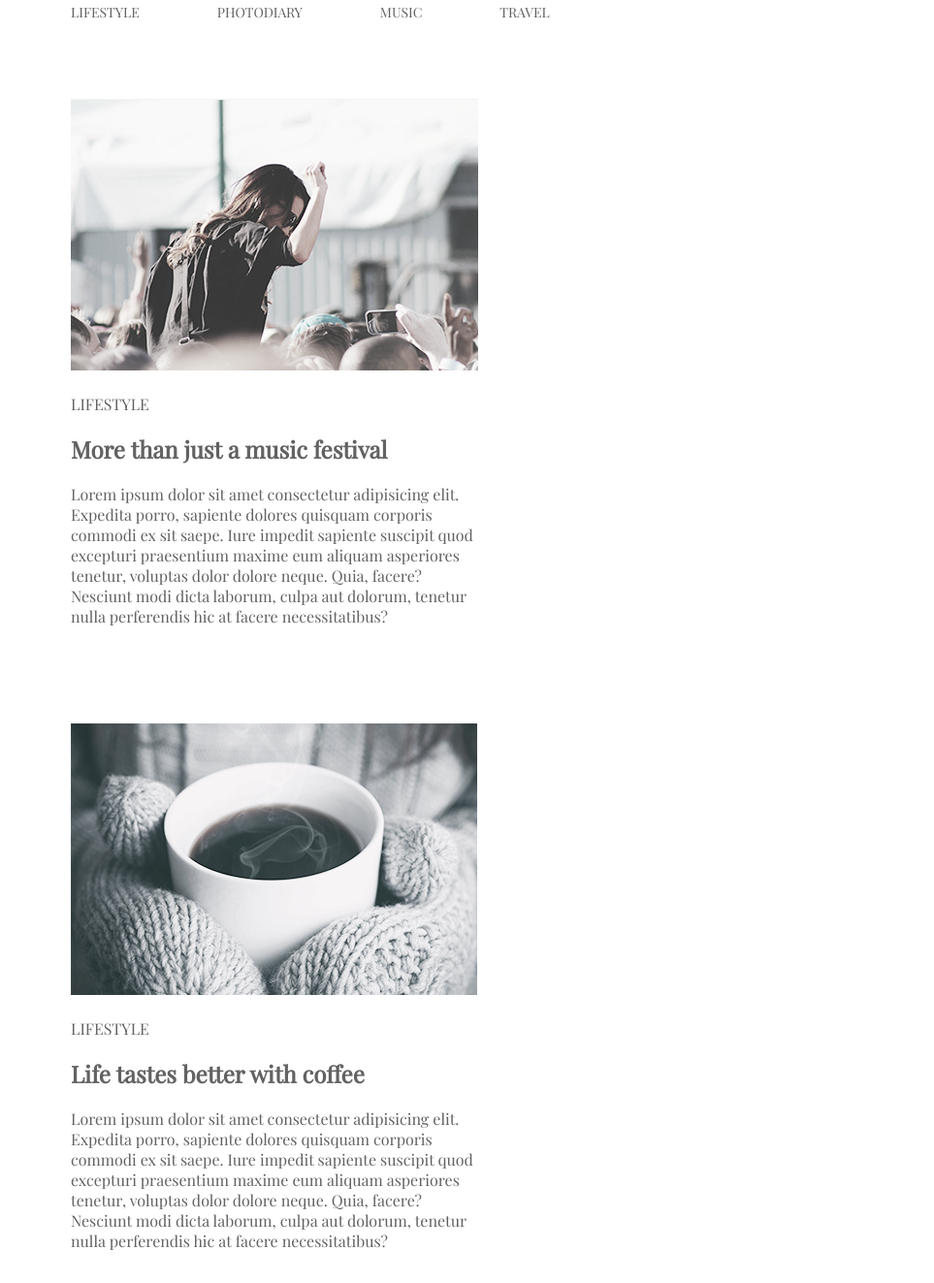
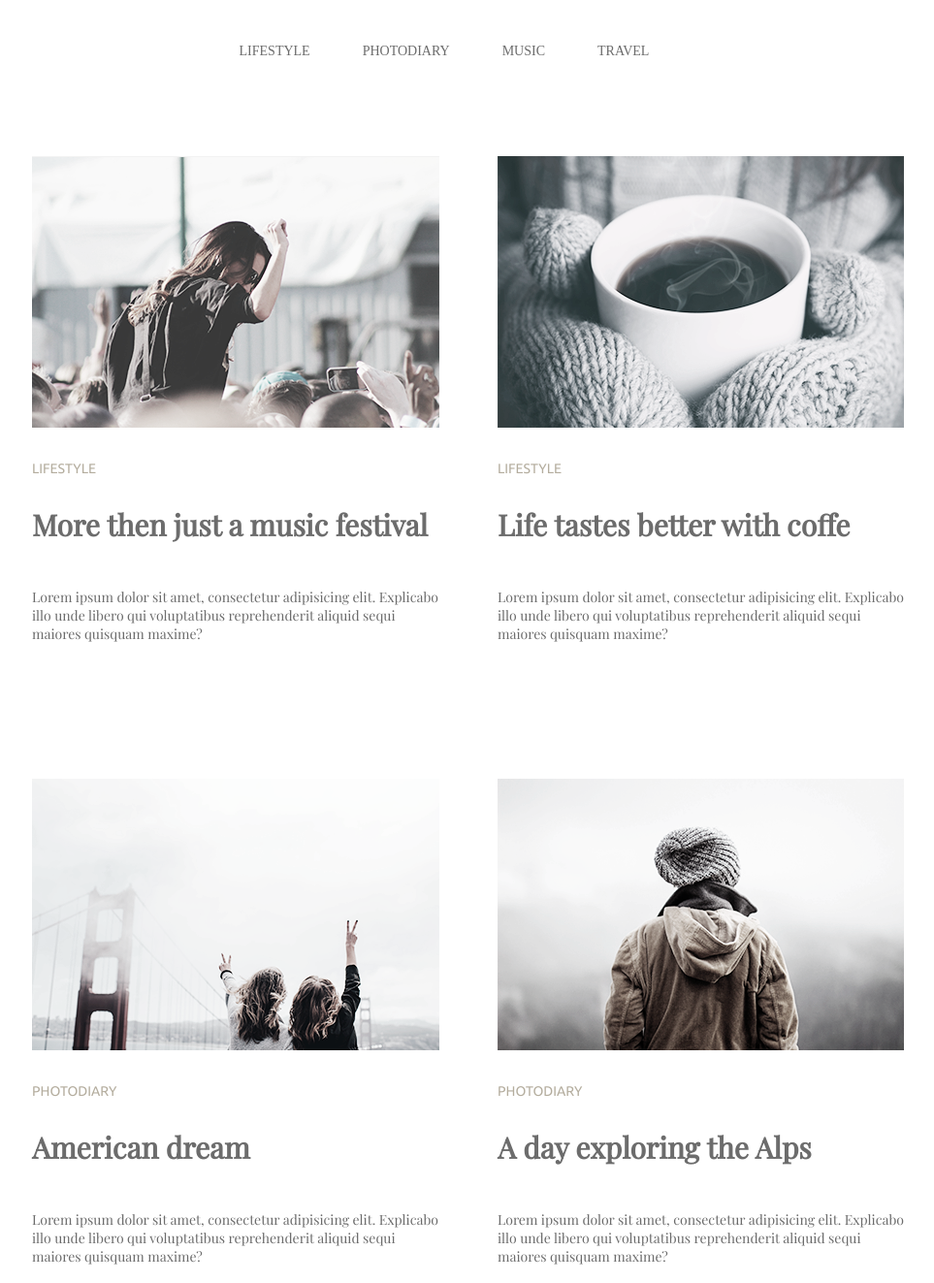
Before and after one commit to YakimovAlexander/goit-fe-course, a plain HTML site: page hw-03/index.html in a window 1280 px wide. Shown: the part 37-1360 px from the top of the page at 97% size, without its empty margins (157-1120 px from the left). Drawn offline with nearby package versions, Linux system fonts and the light colour scheme.

Commit message:
rewrite hw3

```diff
--- a/hw-03/css/style.css
+++ b/hw-03/css/style.css
@@ -1,100 +1,82 @@
 * {
+  box-sizing: border-box;
+  padding: 0;
   margin: 0;
-    padding: 0;
-    box-sizing: border-box;
-    color: rgba(98, 98, 98, 255);
 }
 body {
-    font-family: "Playfair Display", serif;
+  color: #6c6c6c;
+  padding-top: 80px;
+  padding-bottom: 70px;
 }
-
-  /* EDIT#1 */
-
-  /* ul {
-    width: max-content;
-    margin: auto;
-  } */
-
-  /*EDIT#2*/
-  .container {
+.navigation {
+  text-align: center;
+  margin-bottom: 100px;
+}
+ul li {
+  display: inline-block;
+}
+a {
+  text-decoration: none;
+  text-transform: uppercase;
+  margin-right: 50px;
+  color: #6c6c6c;
+  font-size: 14px;
+}
+a:hover {
+  color: #03a9f4;
+}
+.col1 {
+  display: inline-block;
+  width: 420px;
+  margin-right: 56px;
+}
+.col2 {
+  display: inline-block;
+  width: 420px;
+}
+.imgText {
+  color: #b4ad9e;
+  margin-bottom: 30px;
+  text-transform: uppercase;
+  font-family: 'Ubuntu', sans-serif;
+  font-size: 14px;
+}
+img {
+  margin-bottom: 30px;
+}
+section {
   width: 900px;
   margin: 0 auto;
 }
-  /* Edit#4 */
-  .menu {
-    font-size: 0;
-
+h2 {
+  margin-bottom: 45px;
+  font-size: 30px;
 }
-/* Edit#4 */
-  .link {
-    font-size: 14px;
-    display: block;
+section {
+  margin-bottom: 140px;
 }
-/* Edit#5 */
-  .folder {
-    margin-right: 0 auto;
+.row3 {
+  margin-bottom: 50px;
 }
-  /* Edit#5 */
-  .menu li:not(:last-child) {
-    margin-right: 0 auto;
+footer{
+  text-align: center;
 }
-
-
-  li {
-    display: inline-block;
-    margin: 40px;
-
-
-    text-transform: uppercase;
+button {
+  width: 160px;
+  height: 60px;
+  border: 1px solid #6c6c6c;;
+  background-color: white;
+  color: #6c6c6c;
+  font-size: 20px;
 }
-  a {
-    text-decoration: none;
+button:hover {
+  cursor: pointer;
+  color: #03a9f4;
+  border: 1px solid #03a9f4;;
 }
-  a:hover {
-    color: blue;
-  }
-
-  .MainBox {
-    width: 1000px;
-    margin: auto;
-  }
-
-  /* Edit#7 */
-  .MainBox .box:nth-child(odd) {
-margin-right: 0 auto;
-  }
-
-  .upper {
-    text-transform: uppercase;
-  }
-
-
-  .box {
-    width: 420px;
-  }
-
-
-  article {
-    display: inline-block;
-    margin: 40px;
-  }
-  h2 {
-    margin-bottom: 20px;
+p, h2{
+  font-family: 'Playfair Display', serif;
 }
 p {
-    margin-bottom: 20px;
+  font-size: 14px;
 }
-  img {
-    margin-bottom: 20px;
-  }
-  /* .center {
-    text-align: center;
-  } */
-  button {
-    padding: 21px 34px;
-    font-size: 20px;
-    background-color: white;
-    font-family: "Playfair Display", serif;
-    border: 1px solid black;
-    /* margin-bottom: 20px; */
-  }
--- a/hw-03/index.html
+++ b/hw-03/index.html
@@ -1,130 +1,72 @@
 <!DOCTYPE html>
 <html lang="en">
 <head>
-    <meta charset="UTF-8" />
-    <meta name="viewport" content="width=device-width, initial-scale=1.0" />
-    <meta http-equiv="X-UA-Compatible" content="ie=edge" />
-    <title>HomeWork3</title>
-    <link
-      href="https://fonts.googleapis.com/css?family=Playfair+Display"
-      rel="stylesheet"
-    />
-    <link rel="stylesheet" href="./css/style.css" />
+    <meta charset="UTF-8">
+    <meta name="viewport" content="width=device-width, initial-scale=1.0">
+    <meta http-equiv="X-UA-Compatible" content="ie=edge">
+    <title>HW3</title>
+    <link href="https://fonts.googleapis.com/css?family=Playfair+Display" rel="stylesheet">
+    <link href="https://fonts.googleapis.com/css?family=Ubuntu" rel="stylesheet">
+    <link rel="stylesheet" href="css/style.css">
 
 </head>
 <body>
-    <!-- edit#2 -->
-    <div class="container">
     <header>
-      <nav>
-        <!-- edit#3 -->
-        <ul class="menu">
-          <li class="folder"><a href="#" class="link">lifestyle</a></li>
-          <li class="folder"><a href="#" class="link">photodiary</a></li>
-          <li class="folder"><a href="#" class="link">music</a></li>
-          <li class="folder"><a href="#" class="link">travel</a></li>
+        <nav class="navigation">
+            <ul>
+                <li><a href="#">lifestyle</a></li>
+                <li><a href="#">photodiary</a></li>
+                <li><a href="#">music</a></li>
+                <li><a href="#">travel</a></li>
             </ul>
         </nav>
     </header>
     <main>
-      <section class="MainBox">
-
-        <!-- edit#6 -->
-        <article class="box">
-          <img src="./img/MoreThanJustaMusicFestival.png" alt="MoreThanJustaMusicFestival" />
-          <p class="upper">Lifestyle</p>
-          <h2>More than just a music festival</h2>
-          <p>
-            Lorem ipsum dolor sit amet consectetur adipisicing elit. Expedita
-            porro, sapiente dolores quisquam corporis commodi ex sit saepe. Iure
-            impedit sapiente suscipit quod excepturi praesentium maxime eum
-            aliquam asperiores tenetur, voluptas dolor dolore neque. Quia,
-            facere? Nesciunt modi dicta laborum, culpa aut dolorum, tenetur
-            nulla perferendis hic at facere necessitatibus?
-          </p>
-        </article>
-
-        <!-- edit#6 -->
-        <article class="box">
-          <img src="./img/LifeTastesBetterWithCoffee.png" alt="LifeTastesBetterWithCoffee" />
-          <p class="upper">Lifestyle</p>
-          <h2>Life tastes better with coffee</h2>
-          <p>
-            Lorem ipsum dolor sit amet consectetur adipisicing elit. Expedita
-            porro, sapiente dolores quisquam corporis commodi ex sit saepe. Iure
-            impedit sapiente suscipit quod excepturi praesentium maxime eum
-            aliquam asperiores tenetur, voluptas dolor dolore neque. Quia,
-            facere? Nesciunt modi dicta laborum, culpa aut dolorum, tenetur
-            nulla perferendis hic at facere necessitatibus?
-          </p>
-        </article>
-
-        <!-- edit#6 -->
-        <article class="box">
-          <img src="./img/AmericanDream.png" alt="AmericanDream" />
-          <p class="upper">photodiary</p>
+        <section class="row1">
+            <div class="col1">
+                <img src="./img/MoreThanJustaMusicFestival.png" alt="lifestyle">
+                <P class="imgText">lifestyle</P>
+                <h2>More then just a music festival</h2>
+                <p>Lorem ipsum dolor sit amet, consectetur adipisicing elit. Explicabo illo unde libero qui voluptatibus reprehenderit aliquid sequi maiores quisquam maxime?</p>
+            </div>
+            <div class="col2">
+                <img src="./img/LifeTastesBetterWithCoffee.png" alt="lifestyle">
+                <p class="imgText">lifestyle</p>
+                <h2>Life tastes better with coffe</h2>
+                <p>Lorem ipsum dolor sit amet, consectetur adipisicing elit. Explicabo illo unde libero qui voluptatibus reprehenderit aliquid sequi maiores quisquam maxime?</p>
+            </div>
+        </section>
+        <section class="row2">
+            <div class="col1">
+                <img src="./img/AmericanDream.png" alt="photodiary">
+                <p class="imgText">photodiary</p>
                 <h2>American dream</h2>
-          <p>
-            Lorem ipsum dolor sit amet consectetur adipisicing elit. Expedita
-            porro, sapiente dolores quisquam corporis commodi ex sit saepe. Iure
-            impedit sapiente suscipit quod excepturi praesentium maxime eum
-            aliquam asperiores tenetur, voluptas dolor dolore neque. Quia,
-            facere? Nesciunt modi dicta laborum, culpa aut dolorum, tenetur
-            nulla perferendis hic at facere necessitatibus?
-          </p>
-        </article>
-
-        <!-- edit#6 -->
-        <article class="box">
-          <img src="./img/ADayExploringTheAlps.png" alt="ADayExploringTheAlps" />
-          <p class="upper">photodiary</p>
+                <p>Lorem ipsum dolor sit amet, consectetur adipisicing elit. Explicabo illo unde libero qui voluptatibus reprehenderit aliquid sequi maiores quisquam maxime?</p>
+            </div>
+            <div class="col2">
+                <img src="./img/ADayExploringTheAlps.png" alt="photodiary">
+                <p class="imgText">photodiary</p>
                 <h2>A day exploring the Alps</h2>
-          <p>
-            Lorem ipsum dolor sit amet consectetur adipisicing elit. Expedita
-            porro, sapiente dolores quisquam corporis commodi ex sit saepe. Iure
-            impedit sapiente suscipit quod excepturi praesentium maxime eum
-            aliquam asperiores tenetur, voluptas dolor dolore neque. Quia,
-            facere? Nesciunt modi dicta laborum, culpa aut dolorum, tenetur
-            nulla perferendis hic at facere necessitatibus?
-          </p>
-        </article>
-
-        <!-- edit#6 -->
-        <article class="box">
-          <img src="./img/Top10SongForRunning.png" alt="Top10SongForRunning.png" />
-          <p class="upper">Lifestyle</p>
-          <h2>Top 10 song for running</h2>
-          <p>
-            Lorem ipsum dolor sit amet consectetur adipisicing elit. Expedita
-            porro, sapiente dolores quisquam corporis commodi ex sit saepe. Iure
-            impedit sapiente suscipit quod excepturi praesentium maxime eum
-            aliquam asperiores tenetur, voluptas dolor dolore neque. Quia,
-            facere? Nesciunt modi dicta laborum, culpa aut dolorum, tenetur
-            nulla perferendis hic at facere necessitatibus?
-          </p>
-        </article>
-
-        <!-- edit#6 -->
-        <article class="box">
-          <img src="./img/ColdWinterDays.png" alt="ColdWinterDays" />
-          <p class="upper">Lifestyle</p>
+                <p>Lorem ipsum dolor sit amet, consectetur adipisicing elit. Explicabo illo unde libero qui voluptatibus reprehenderit aliquid sequi maiores quisquam maxime?</p>
+            </div>
+        </section>
+        <section class="row3">
+            <div class="col1">
+                <img src="./img/Top10SongForRunning.png" alt="">
+                <p class="imgText">lifestyle</p>
+                <h2>Top 10 songs for ranning</h2>
+                <p>Lorem ipsum dolor sit amet, consectetur adipisicing elit. Explicabo illo unde libero qui voluptatibus reprehenderit aliquid sequi maiores quisquam maxime?</p>
+            </div>
+            <div class="col2">
+                <img src="./img/ColdWinterDays.png" alt="">
+                <p class="imgText">lifestyle</p>
                 <h2>Cold winter days</h2>
-          <p>
-            Lorem ipsum dolor sit amet consectetur adipisicing elit. Expedita
-            porro, sapiente dolores quisquam corporis commodi ex sit saepe. Iure
-            impedit sapiente suscipit quod excepturi praesentium maxime eum
-            aliquam asperiores tenetur, voluptas dolor dolore neque. Quia,
-            facere? Nesciunt modi dicta laborum, culpa aut dolorum, tenetur
-            nulla perferendis hic at facere necessitatibus?
-          </p>
-        </article>
-
-
-        <!-- <p class="center"> -->
-          <button>Load more</button>
-        <!-- </p> -->
+                <p>Lorem ipsum dolor sit amet, consectetur adipisicing elit. Explicabo illo unde libero qui voluptatibus reprehenderit aliquid sequi maiores quisquam maxime?</p>
+            </div>
         </section>
     </main>
-  </div>
+    <footer>
+        <button><p>Load more</p></button>
+    </footer>
 </body>
 </html>
```
Lines whose indentation alone changed are shown as unchanged.
